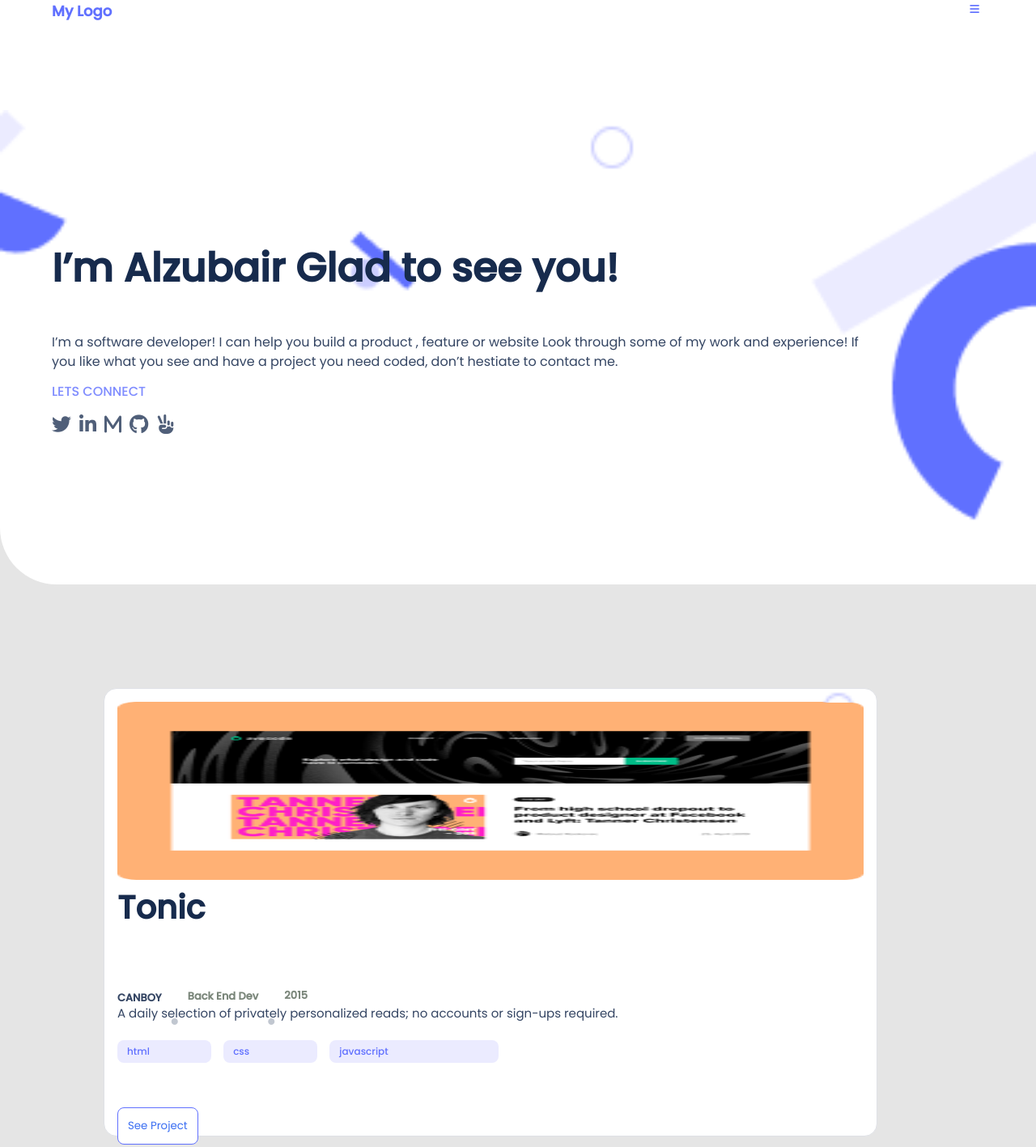
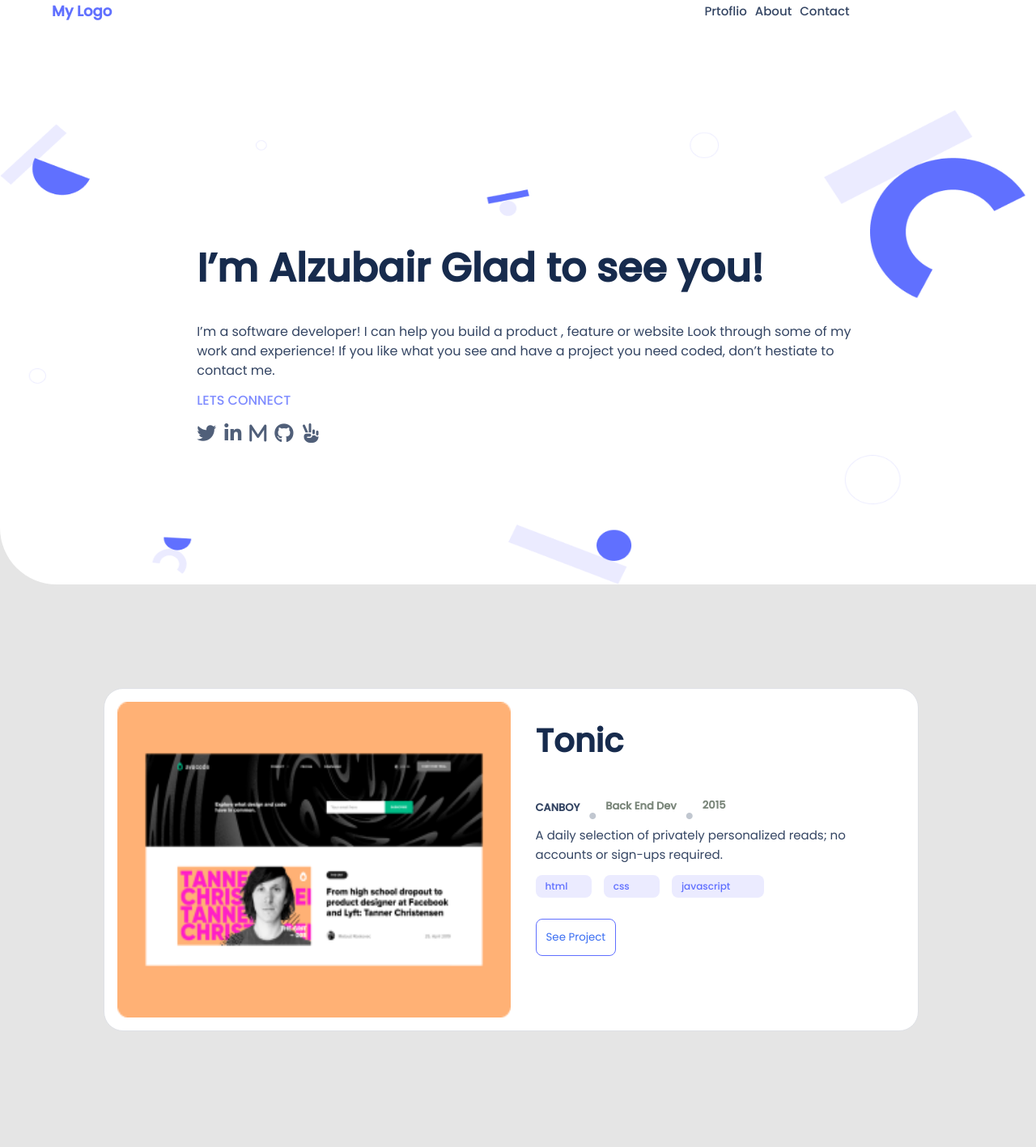
Before and after one commit to Alzubair98/Portofilo-complete, a website: page index.html in a window 1280 px wide. Shown: the part 60-1477 px from the top of the page at 81% size. Drawn offline with Linux system fonts and the light colour scheme.

Commit message:
fix the first card for desktop screen

```diff
--- a/index.html
+++ b/index.html
@@ -27,6 +27,7 @@
       <button class="hambrger-button x-button"><i class="fa-solid fa-xmark"></i></button>
     </div>
     <div class="first-section-content-continer">
+      <div class="first-section-continer">
         <h1 class="first-content-text">I’m Alzubair
           Glad to see you!</h1>
         <h2 class="first-content-descrption">I’m a software developer! I can help you build a product , feature or website Look through some of my work and experience! If you like what you see and have a project you need coded, don’t hestiate to contact me.</h2>
@@ -42,6 +43,8 @@
             <li class="emoji"><i class="fa-solid fa-hand-peace"></i></li>
           </ul>
         </div>
+      </div>
+
     </div>
   </section>
 
--- a/style.css
+++ b/style.css
@@ -13,6 +13,16 @@ p {
 body {
   background-color: #e5e5e5;
   margin: 0%;
+}
+
+button:hover{
+  background-color: #6070FF;
+  color: #fff;
+}
+
+button:active{
+  background-color: #2230D2;
+  color: #fff;
 }
 
 /* first section  */
@@ -460,3 +470,62 @@ ul {
   width: 30%;
   margin-right: 53%;
 }
+
+/* desktop-versions */
+
+@media (min-width: 768px){
+  .nav-menu{
+    display: flex;
+    flex-direction: row;
+    margin: 0%;
+    width: 30%;
+  }
+
+  .hambrger-button{
+    display: none;
+  }
+
+  .first-section-content-continer{
+    background-image: url(images/desktop-bg.png);
+    background-repeat: no-repeat;
+    background-size: 100% 80%;
+    text-align: left;
+  }
+
+  .first-section-continer{
+    margin-top: 0%;
+    margin-left: 15%;
+    margin-right: 15%;
+    text-align: left;
+    width: 80%;
+  }
+
+  .card-div{
+    display: flex;
+    flex-direction: row;
+    height: 390px;
+    width: 95%;
+    border-radius: 24px;
+    gap: 50px;
+    position: relative;
+  }
+
+  .card-img{
+    width: 50%;
+    height: 100%;
+    border-radius: 8px;
+    margin-right: 3px;
+  }
+
+  .card-content{
+    gap: 8px;
+    width: 45%;
+    margin-left: 0%;
+    position: absolute;
+    top: 10%;
+    right: 2%;
+
+  }
+
+
+}
```
Also changed, not shown: images/desktop-bg.png (added). Lines whose indentation alone changed are shown as unchanged.
